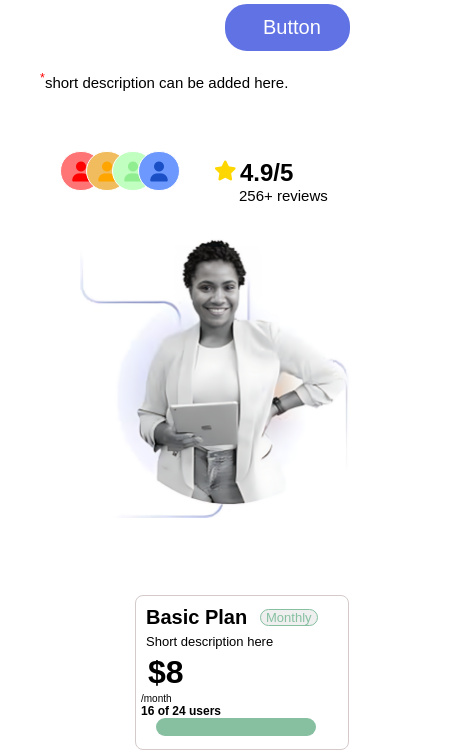
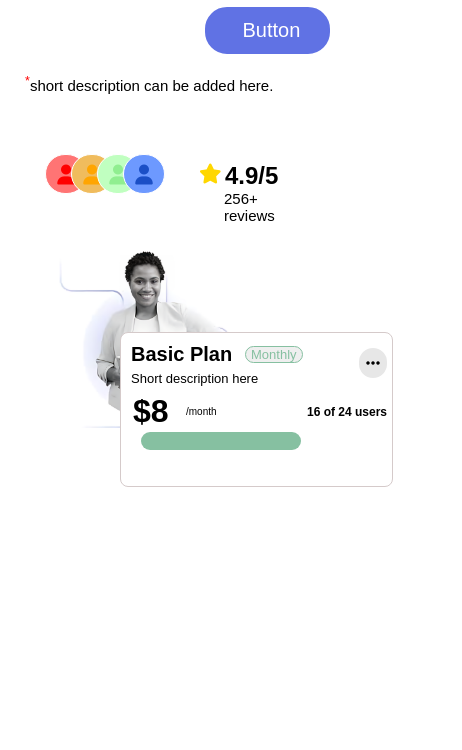
Before and after one commit to VishnusIdea/Codunt, a plain HTML site: page Project_Dashboard/index.html in a window 390 px wide. Shown: the part 666-1416 px from the top of the page, 462 px wide, since content can reach past the window. After the commit the page ends 1153 px from the top, so only its background shows below. Drawn offline with Linux system fonts and the light colour scheme.

Commit message:
push all

```diff
--- a/Project_Dashboard/index.html
+++ b/Project_Dashboard/index.html
@@ -43,7 +43,7 @@
                     <li><a href="#">Pricing</a></li>
                     <li><a href="#">Blog</a></li>
                     <li><a href="#">Company</a></li>
-                    <i class="fas fa-times" onclick="closemenu()"></i>
+                    <i id="close" class="fas fa-times" onclick="closemenu()"></i>
                 </ul>
             </ul>
             <i class="fas fa-bars" onclick="openmenu()"></i>
@@ -95,20 +95,20 @@
 
         <div class="column">
 
-          <div class="image-contanier">
-            <div class="picture">
-
             <img src="Person.png" alt="person_image" class="person_image" style="max-width:100%;height:auto;" />
-
         </div>
+        <div class="column">
             <div class="card-data">
                 <h1 id="card-data_desc1">Basic Plan</h1>
                 <button id="card-data_button">Monthly</button>
-                    <i id="fa-solid fa-ellipsis"></i>
+                <i class="fa-solid fa-ellipsis"></i>
                 <p id="card-data_desc2">Short description here</p>
+                <div class="user">
                     <h1 id="card-data_desc5">$8</h1>
                     <p id="card-data_desc3">/month</p>
                     <p id="card-data_desc4">16 of 24 users</p>
+                </div>
+
 
                 <div class="container">
                     <div id="container_scale">
@@ -117,6 +117,7 @@
                         </div>
                     </div>
                 </div>
+
             </div>
         </div>
 
--- a/Project_Dashboard/style.css
+++ b/Project_Dashboard/style.css
@@ -28,7 +28,7 @@ body {
   padding: 35px;
 }
 
-/*   -------   header -------*/
+
 
 header {
   margin-left: 15px;
@@ -113,7 +113,7 @@ nav ul li a {
   display: block;
 }
 
-/* content */
+
 
 .content_area {
   display: flex;
@@ -141,7 +141,7 @@ nav ul li a {
 }
 
 .about-text2 {
-  font-size: 60px;
+  font-size: 50px;
   font-weight: bolder;
   color: rgb(0, 0, 0);
   padding-top: 15px;
@@ -275,51 +275,31 @@ nav ul li a {
   padding-left: 179px;
 }
 
-/*--------     image     ---------*/
 
-.image-contanier {
-  display: grid;
-}
 
-.picture {
-  height: 329px;
-  width: 100%;
-}
 
 .person_image {
   width: 70%;
   margin: 40px 80px;
 }
 
+
+
 .card-data {
-  width: 35%;
+  width: 20%;
   background-color: #fff;
   border-radius: 8px;
   height: 155px;
   padding: 5px;
   border: 1px solid #d5caca;
-  margin-left: 320px;
-  margin-top: -40px;
+  margin: -340px 250px;
+  position: absolute;
 }
 
 #card-data_desc2 {
   margin: 5px;
   font-size: 13px;
 }
-
-#card-data_desc3 {
-  font-size: 10px;
-}
-
-#card-data_desc4 {
-  font-size: 12px;
-  font-weight: bold;
-}
-
-#card-data_desc5 {
-  margin: 2px 7px;
-}
-
 #card-data_desc1 {
   margin: 5px;
   font-size: 20px;
@@ -337,7 +317,7 @@ nav ul li a {
   background-color: rgba(234, 234, 234, 0.77);
 }
 
-#card-data i {
+.card-data i {
   margin-top: -23px;
   border-radius: 40px;
   background-color: #e7e7e7;
@@ -362,14 +342,40 @@ nav ul li a {
   border-radius: 50px;
 }
 
-/*--------  media ---------*/
+.user{
+  display: flex;
+  flex-direction: row;
+  justify-content: space-between;
+}
+
+#card-data_desc3 {
+  font-size: 10px;
+  align-content: center;
+  margin-left: -120px;
+}
+
+#card-data_desc4 {
+  font-size: 12px;
+  font-weight: bold;
+  align-content: center;
+
+
+}
+
+#card-data_desc5 {
+  margin: 2px 7px;
+}
+
+
+
+
+
 
 nav .fas {
   display: none;
 }
 
 @media screen and (max-width: 600px) {
-
 
   nav .fas {
     display: block;
@@ -393,15 +399,21 @@ nav .fas {
     margin: 25px;
   }
 
+  #close {
+    position: absolute;
+    top: 30px;
+    right: 40px;
+    cursor: pointer;
+  }
   nav .fas {
     position: absolute;
     top: 50px;
-    right: 25px;
+    right: 0px;
     cursor: pointer;
   }
-
   .column {
-    width: 97%;
+    width: 80%;
+    padding: 20px;
   }
 
   .title {
@@ -415,13 +427,13 @@ nav .fas {
   .logo {
     margin: 30px 30px;
   }
+
   .button {
     padding: 20px;
   }
 
   .content_area {
     margin: 60px 5px;
-    width: 100%;
   }
 
   .users {
@@ -442,7 +454,6 @@ nav .fas {
     margin-top: 10px;
   }
 
-
   .about-text2 {
     font-size: 30px;
     padding-top: 40px;
@@ -450,11 +461,16 @@ nav .fas {
 
   .person_image {
     width: 70%;
-    margin: -170px 30px;
+    margin: -90px 30px;
   }
 
   .card-data {
-    width: 50%;
-    margin: -68px 100px;
+    width: 70%;
+    margin: -50px 100px;
   }
+
+  #card-data_desc3 {
+    margin-left: -80px;
 }
+
+}
```
Lines whose indentation alone changed are shown as unchanged.
